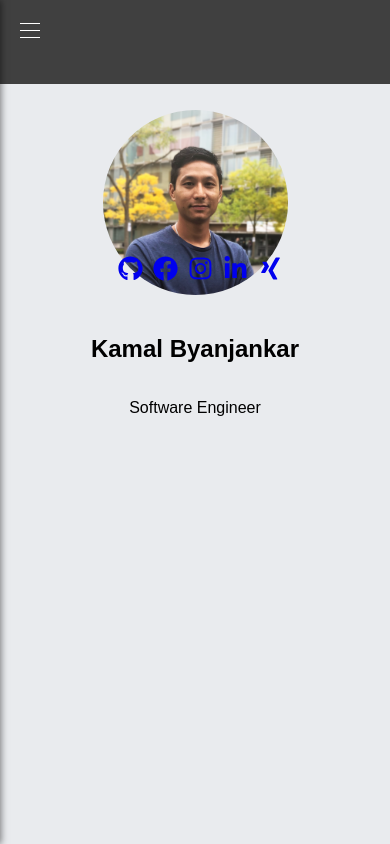
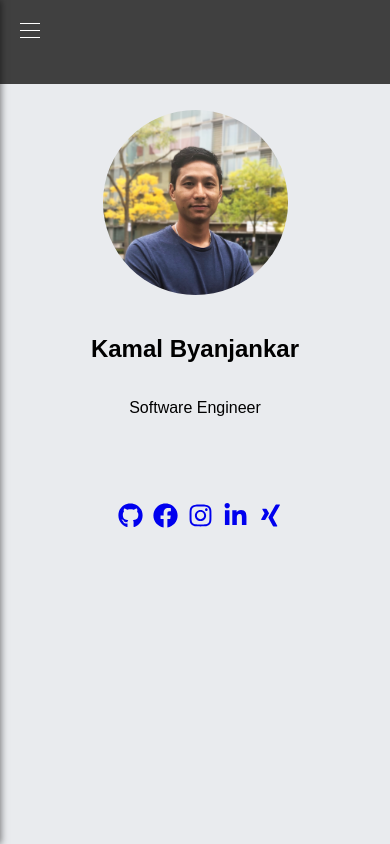
Before and after one commit to KamalByanjankar/PortfolioWebsite, a React (Create React App) app: page / in a window 390 px wide. Built offline with nearby package versions, Linux system fonts and the light colour scheme; no server answers.

Commit message:
CSS changed

```diff
--- a/src/components/Social/Social.css
+++ b/src/components/Social/Social.css
@@ -1,6 +1,6 @@
 .social {
-  position: absolute;
-  margin: 40px 0 20px 20px;
+  position: relative;
+  margin: 90px 0 20px 20px;
   bottom: 20px;
 }
 .social a {
@@ -14,9 +14,3 @@
   top: -5px;
   transition: 0.5s ease-out;
 }
-
-@media (max-width: 1260px) {
-  .social {
-    bottom: auto;
-  }
-}
```
